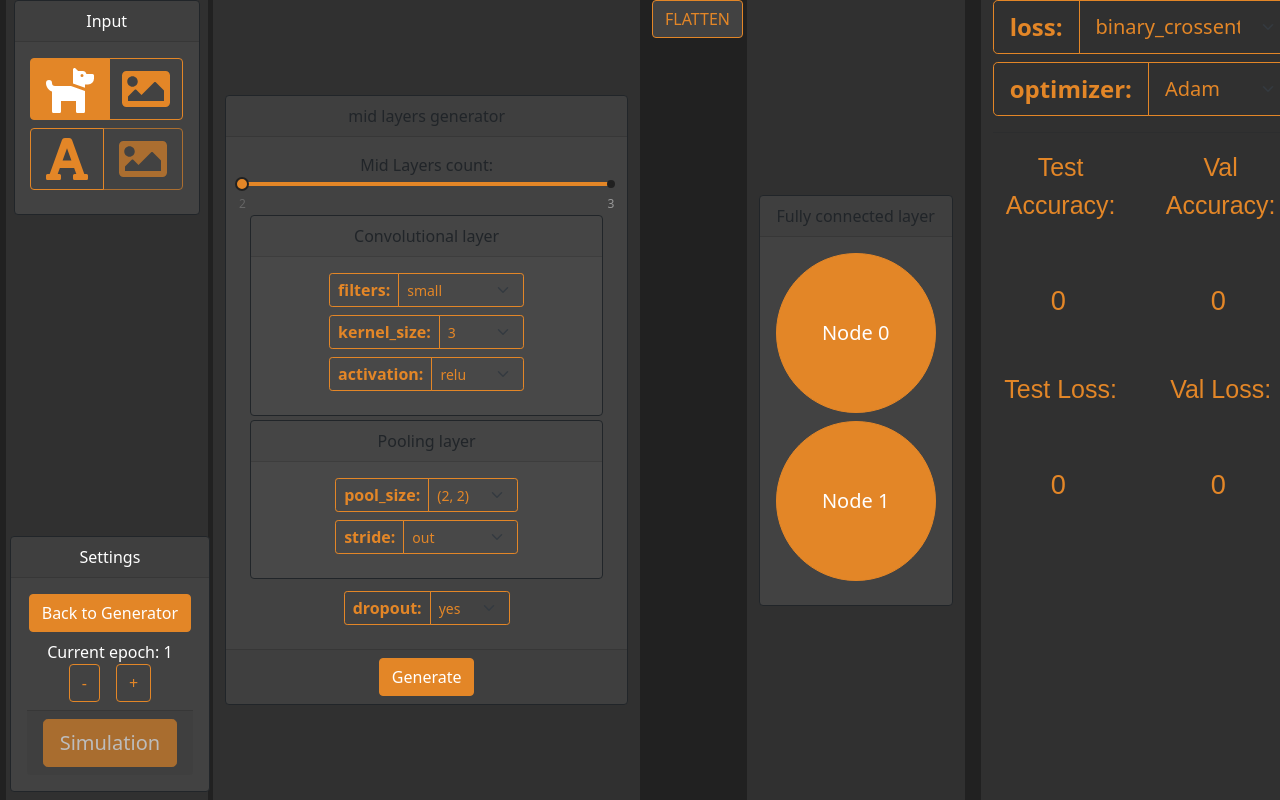
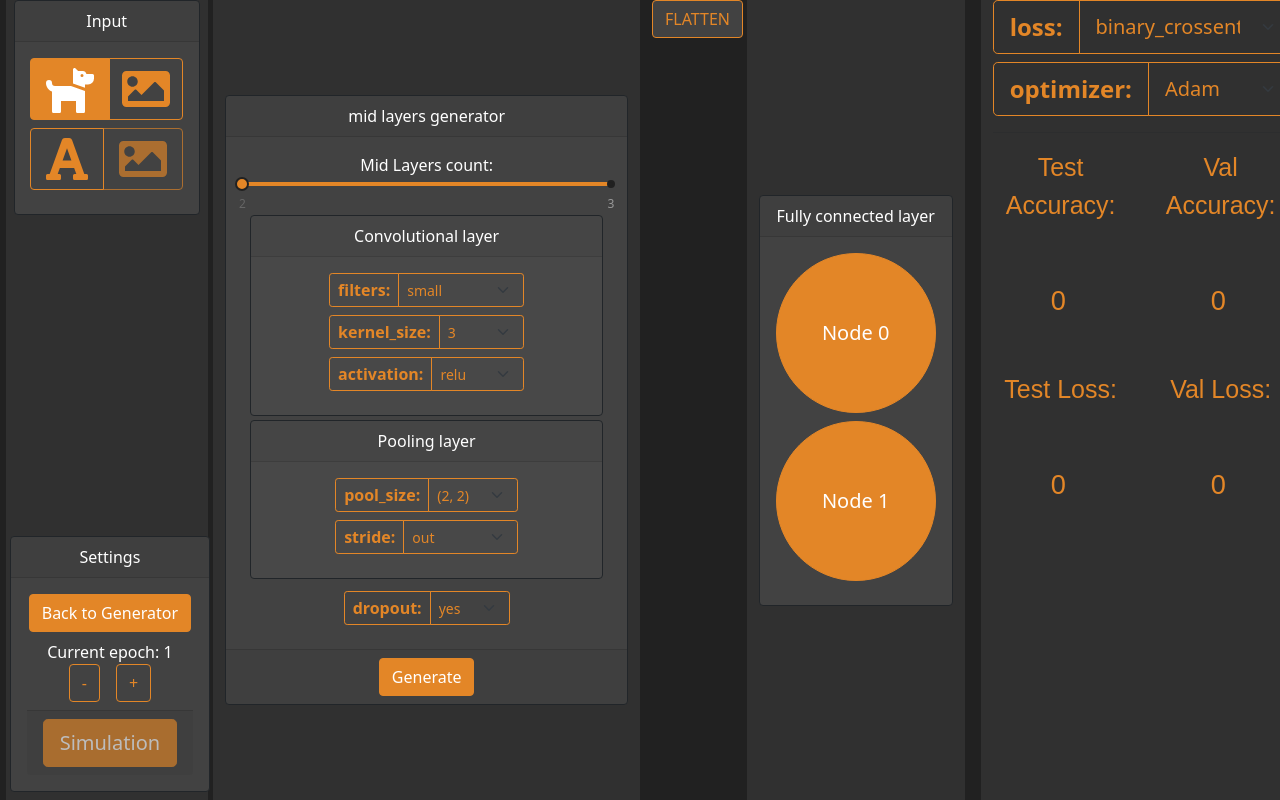
Before and after one commit to Wklej/CNNSIM, a React (Create React App) app: page / in a window 1280 px wide. Shown: the top 800 px of the page. Built offline with nearby package versions, Linux system fonts and the light colour scheme.

Commit message:
fonts to white

```diff
--- a/src/Components/Generator.js
+++ b/src/Components/Generator.js
@@ -27,7 +27,7 @@ const Generator = ({setShowMid, handleSliderChange, numLayers, setGenVals, allVa
     const handleStyle = {backgroundColor: "#e38627", border: "solid 2px #212121"}
 
     return (
-        <div className="col">
+        <div className="col cardFont">
             <div className="card border-dark text-center bgDarkCard" >
                 <div className="card-header">mid layers generator</div>
                 <div className="card-body">
--- a/src/Layers/Fully.js
+++ b/src/Layers/Fully.js
@@ -23,7 +23,7 @@ const Fully = () => {
         <div className="row min-vh-100 align-items-center">
             <div className="col">
                 <div className="card border-dark text-center bgDarkCard" >
-                        <div className="card-header">Fully connected layer</div>
+                        <div className="card-header cardFont">Fully connected layer</div>
                         <div className="card-body">
                             <ul className="list-group">
                                 { nodes() }
--- a/src/Workflow.css
+++ b/src/Workflow.css
@@ -133,3 +133,7 @@
   height: 20vh;
   width: 20vh;
 }
+
+.cardFont {
+  color: white;
+}
```
